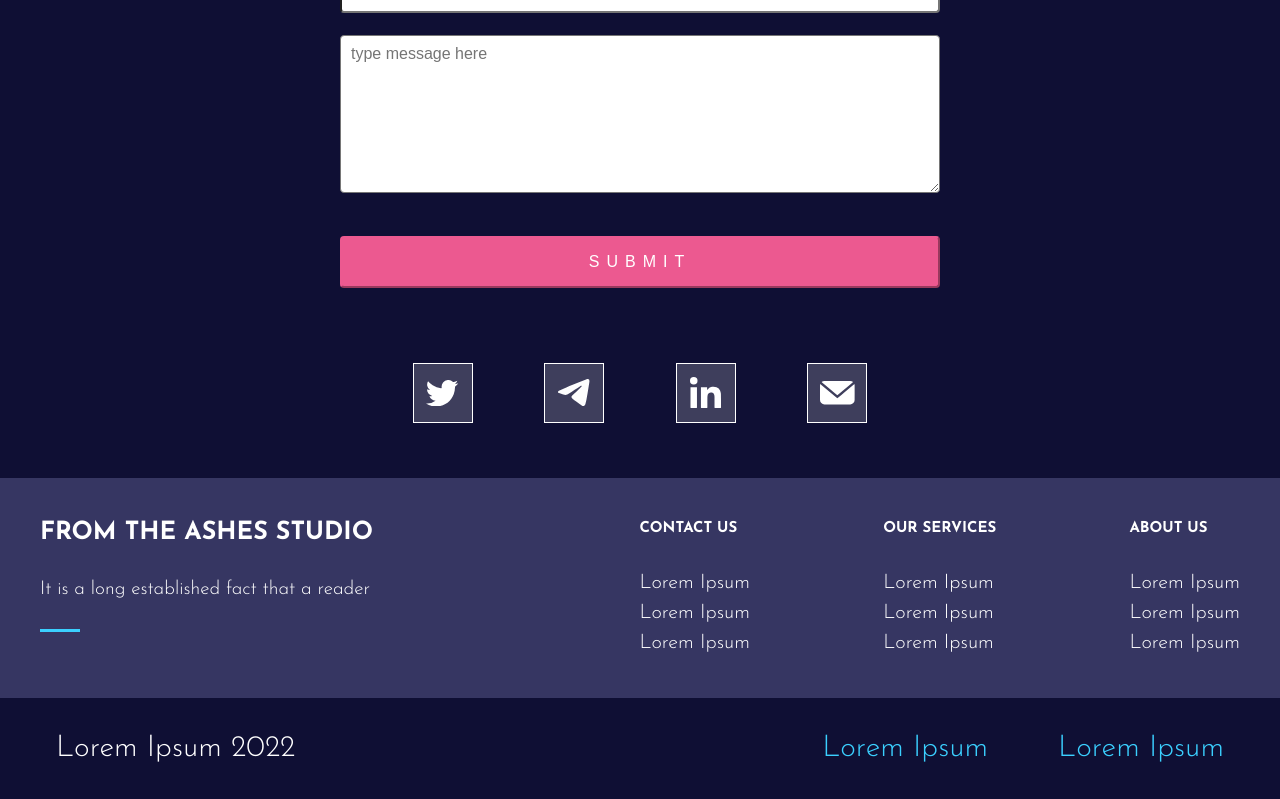
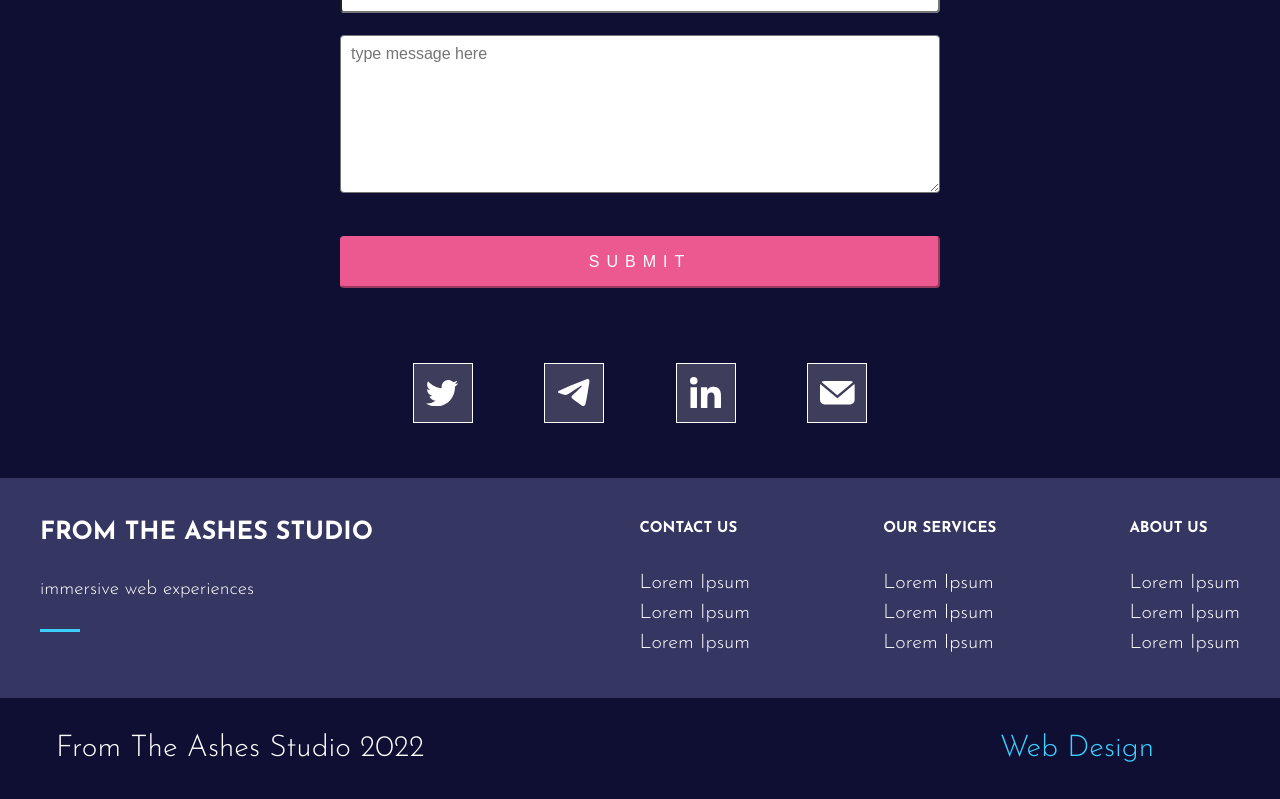
Before and after one commit to cardfaux/fromTheAshesStudioNextjsFiles, a Next.js app: page /services in a window 1280 px wide. Shown: the part 3672-4471 px from the top of the page. Built offline with nearby package versions, Linux system fonts and the light colour scheme.

Commit message:
made a few more minor style changes

```diff
--- a/components/Homepage/AboveFold/AboveFoldStyles.js
+++ b/components/Homepage/AboveFold/AboveFoldStyles.js
@@ -127,6 +127,9 @@ export const HeaderIconsContainer = styled.div`
     justify-content: center;
     align-items: center;
     column-gap: 6rem;
+    @media (max-width: 300px) {
+      column-gap: 2rem;
+    }
   }
 
   .wrapper {
--- a/components/Layouts/PageLayout.jsx
+++ b/components/Layouts/PageLayout.jsx
@@ -22,9 +22,7 @@ export default function PageLayout({ children, className }) {
           <div className='page-footer-grid'>
             <div>
               <h6 className='footer-heading'>from the ashes studio</h6>
-              <p className='footer-body'>
-                It is a long established fact that a reader
-              </p>
+              <p className='footer-body'>immersive web experiences</p>
             </div>
             <div className='justify-self-end'>
               <span className='grid-heading'>contact us</span>
@@ -71,10 +69,10 @@ export default function PageLayout({ children, className }) {
           </div>
         </footer>
         <div className='bottom-part'>
-          <span className='span-bold'>Lorem Ipsum 2022</span>
+          <span className='span-bold'>From The Ashes Studio 2022</span>
           <div className='justify-self-end bottom-flex'>
-            <span className='span-blue margin-right'>Lorem Ipsum</span>
-            <span className='span-blue'>Lorem Ipsum</span>
+            <span className='span-blue margin-right'>Web Design</span>
+            {/* <span className='span-blue'>Immersive Experiences</span> */}
           </div>
         </div>
       </MainContainer>
@@ -159,6 +157,9 @@ const StyledWrapper = styled.div`
     bottom: 0;
     left: 0;
     transform: translateY(2rem);
+    @media (max-width: 450px) {
+      bottom: -7px;
+    }
   }
 
   .justify-self-end {
```
